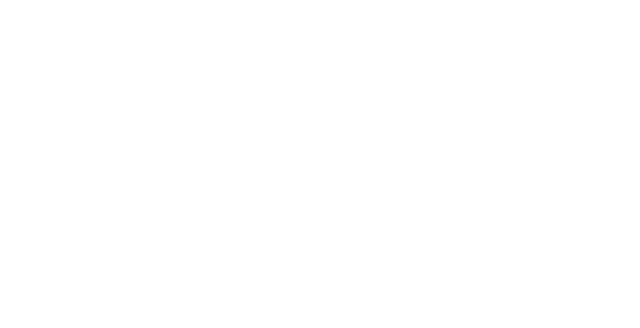
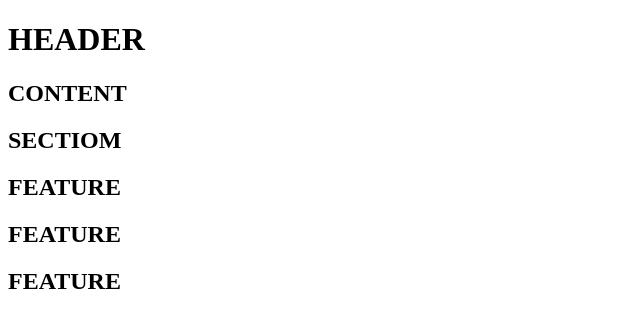
Before and after one commit to JAMK-IT-STUDENT/ttms0400-web-visualisointi-yhteinen-harjoitus-TheSumppa, a plain HTML site: page Index.html in a window 1280 px wide. Shown: the whole page, without its empty margins (0-640 px from the left). Drawn offline with Linux system fonts and the light colour scheme.

Commit message:
EDIT index.html

```diff
--- a/Index.html
+++ b/Index.html
@@ -6,6 +6,27 @@
 </head>
 
 <body>
+    <nav></nav>
+    <header>
+    <h1>HEADER</h1>
+    </header>
+    <main>
+        <h2>CONTENT</h2>
+    </main>
+    <section>
+        <h2>SECTIOM</h2>
+    </section>
 
+    <article>
+        <h2>FEATURE</h2>
+    </article>
+
+    <article>
+        <h2>FEATURE</h2>
+    </article>
+
+    <article>
+        <h2>FEATURE</h2>
+    </article>
 </body>
 </html>
```
